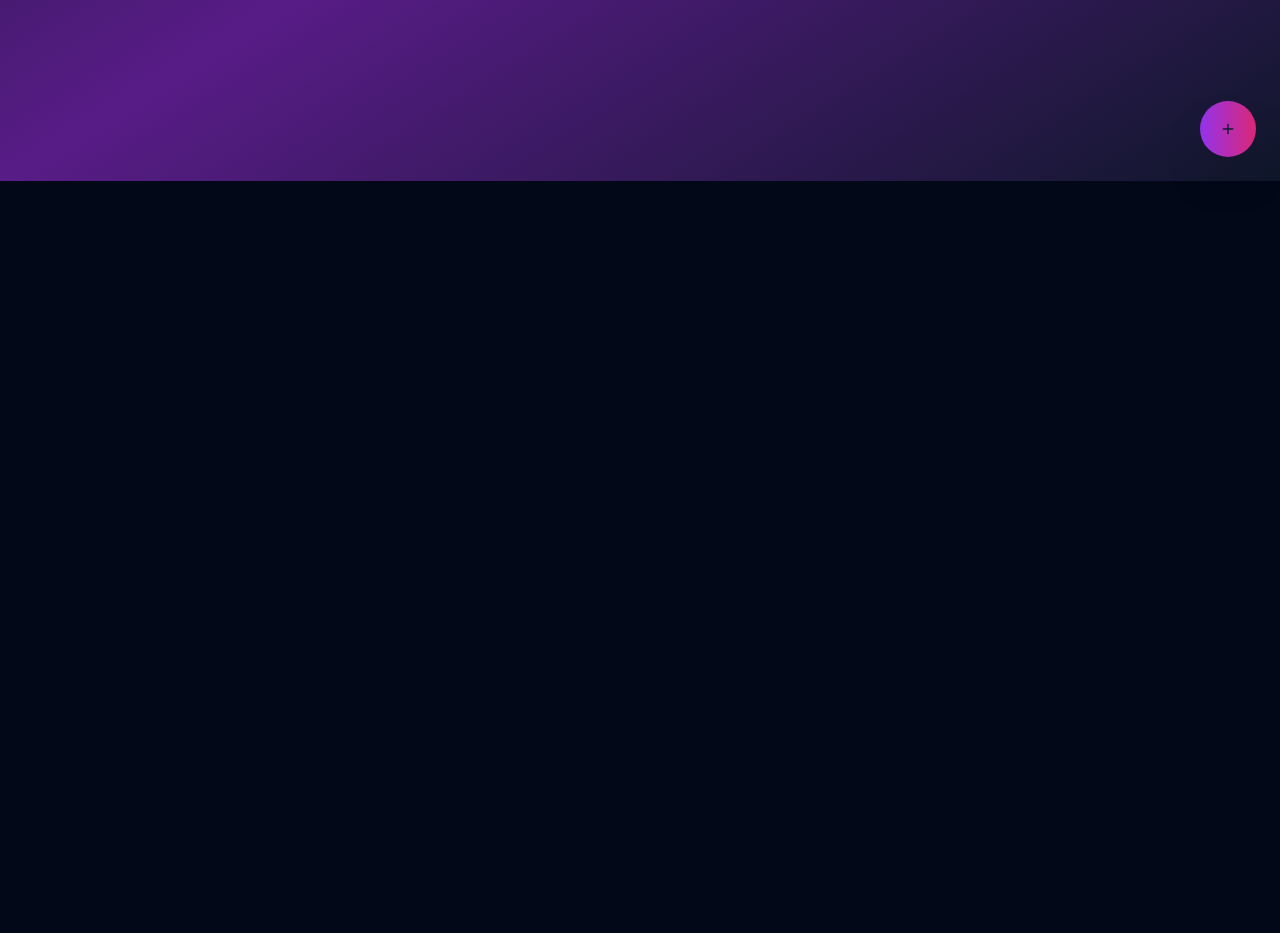
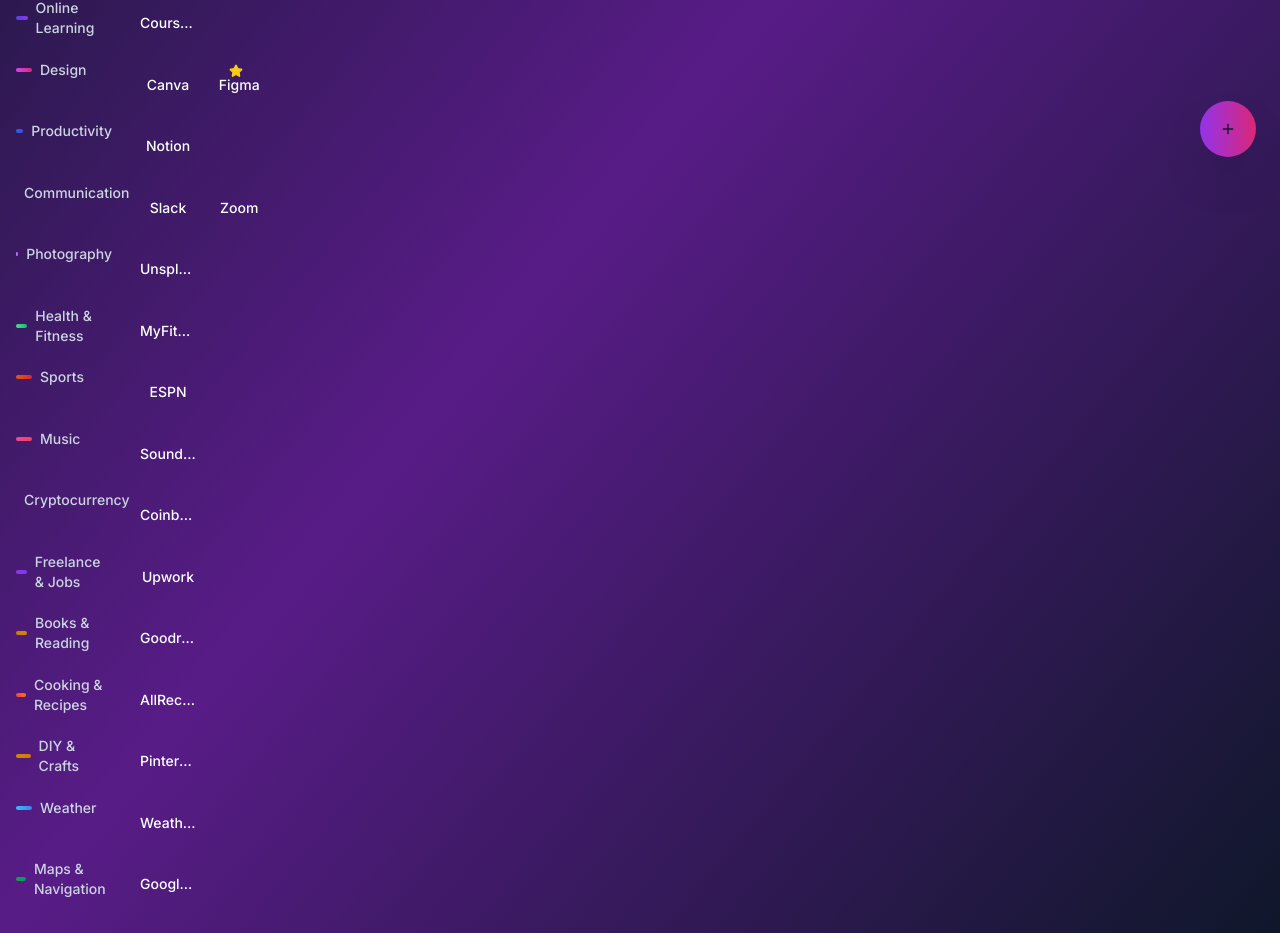
Before and after one commit to shlomixx/link-cloud-pro-ui, a React (Vite) app: page / in a window 1280 px wide. Shown: the part 619-1552 px from the top of the page. Before the commit the page ends 800 px from the top, so only its background shows below. Built offline with nearby package versions, Linux system fonts and the light colour scheme.

Commit message:
Add additional categories for better link organization

```diff
--- a/src/pages/Index.tsx
+++ b/src/pages/Index.tsx
@@ -56,6 +56,24 @@ const Index = () => {
     { key: 'github', name: 'GitHub', defaultUrl: 'https://www.github.com', category: 'tools', clicks: 61, createdAt: '2024-01-17', isFavorite: true },
     { key: 'stackoverflow', name: 'Stack Overflow', defaultUrl: 'https://stackoverflow.com', category: 'tools', clicks: 34, createdAt: '2024-01-18' },
     { key: 'discord', name: 'Discord', defaultUrl: 'https://discord.com', category: 'social', clicks: 29, createdAt: '2024-01-19' },
+    { key: 'duolingo', name: 'Duolingo', defaultUrl: 'https://www.duolingo.com', category: 'languages', clicks: 22, createdAt: '2024-01-20' },
+    { key: 'coursera', name: 'Coursera', defaultUrl: 'https://www.coursera.org', category: 'learning', clicks: 18, createdAt: '2024-01-21' },
+    { key: 'figma', name: 'Figma', defaultUrl: 'https://www.figma.com', category: 'design', clicks: 31, createdAt: '2024-01-22', isFavorite: true },
+    { key: 'notion', name: 'Notion', defaultUrl: 'https://www.notion.so', category: 'productivity', clicks: 45, createdAt: '2024-01-23' },
+    { key: 'slack', name: 'Slack', defaultUrl: 'https://slack.com', category: 'communication', clicks: 38, createdAt: '2024-01-24' },
+    { key: 'zoom', name: 'Zoom', defaultUrl: 'https://zoom.us', category: 'communication', clicks: 42, createdAt: '2024-01-25' },
+    { key: 'canva', name: 'Canva', defaultUrl: 'https://www.canva.com', category: 'design', clicks: 27, createdAt: '2024-01-26' },
+    { key: 'unsplash', name: 'Unsplash', defaultUrl: 'https://unsplash.com', category: 'photography', clicks: 19, createdAt: '2024-01-27' },
+    { key: 'myfitnesspal', name: 'MyFitnessPal', defaultUrl: 'https://www.myfitnesspal.com', category: 'health', clicks: 16, createdAt: '2024-01-28' },
+    { key: 'espn', name: 'ESPN', defaultUrl: 'https://www.espn.com', category: 'sports', clicks: 25, createdAt: '2024-01-29' },
+    { key: 'soundcloud', name: 'SoundCloud', defaultUrl: 'https://soundcloud.com', category: 'music', clicks: 21, createdAt: '2024-01-30' },
+    { key: 'coinbase', name: 'Coinbase', defaultUrl: 'https://www.coinbase.com', category: 'cryptocurrency', clicks: 14, createdAt: '2024-01-31' },
+    { key: 'upwork', name: 'Upwork', defaultUrl: 'https://www.upwork.com', category: 'freelance', clicks: 17, createdAt: '2024-02-01' },
+    { key: 'goodreads', name: 'Goodreads', defaultUrl: 'https://www.goodreads.com', category: 'books', clicks: 13, createdAt: '2024-02-02' },
+    { key: 'allrecipes', name: 'AllRecipes', defaultUrl: 'https://www.allrecipes.com', category: 'cooking', clicks: 20, createdAt: '2024-02-03' },
+    { key: 'pinterest', name: 'Pinterest', defaultUrl: 'https://www.pinterest.com', category: 'diy', clicks: 26, createdAt: '2024-02-04' },
+    { key: 'weather', name: 'Weather.com', defaultUrl: 'https://weather.com', category: 'weather', clicks: 11, createdAt: '2024-02-05' },
+    { key: 'googlemaps', name: 'Google Maps', defaultUrl: 'https://maps.google.com', category: 'maps', clicks: 33, createdAt: '2024-02-06' },
   ]);
 
   const categoryLabels = {
@@ -71,6 +89,44 @@ const Index = () => {
     food: 'Food & Dining',
     education: 'Education',
     services: 'Services',
+    health: 'Health & Fitness',
+    sports: 'Sports',
+    music: 'Music',
+    photography: 'Photography',
+    design: 'Design',
+    productivity: 'Productivity',
+    communication: 'Communication',
+    entertainment: 'Entertainment',
+    business: 'Business',
+    technology: 'Technology',
+    science: 'Science',
+    art: 'Art & Culture',
+    books: 'Books & Reading',
+    cooking: 'Cooking & Recipes',
+    diy: 'DIY & Crafts',
+    pets: 'Pets & Animals',
+    automotive: 'Automotive',
+    real_estate: 'Real Estate',
+    fashion: 'Fashion & Style',
+    weather: 'Weather',
+    maps: 'Maps & Navigation',
+    government: 'Government',
+    legal: 'Legal',
+    insurance: 'Insurance',
+    banking: 'Banking',
+    investing: 'Investing',
+    cryptocurrency: 'Cryptocurrency',
+    freelance: 'Freelance & Jobs',
+    learning: 'Online Learning',
+    languages: 'Languages',
+    meditation: 'Meditation & Wellness',
+    dating: 'Dating & Relationships',
+    parenting: 'Parenting',
+    seniors: 'Seniors',
+    kids: 'Kids & Family',
+    local: 'Local Services',
+    utilities: 'Utilities',
+    security: 'Security & Privacy',
     custom: 'Custom Links'
   };
 
@@ -87,6 +143,44 @@ const Index = () => {
     food: 'from-orange-500 to-red-500',
     education: 'from-indigo-500 to-blue-600',
     services: 'from-teal-500 to-cyan-600',
+    health: 'from-green-400 to-emerald-500',
+    sports: 'from-orange-600 to-red-600',
+    music: 'from-pink-500 to-rose-500',
+    photography: 'from-purple-400 to-violet-500',
+    design: 'from-fuchsia-500 to-pink-600',
+    productivity: 'from-blue-600 to-indigo-600',
+    communication: 'from-cyan-500 to-blue-500',
+    entertainment: 'from-amber-500 to-orange-600',
+    business: 'from-slate-700 to-gray-800',
+    technology: 'from-blue-500 to-purple-600',
+    science: 'from-teal-600 to-green-600',
+    art: 'from-rose-500 to-pink-600',
+    books: 'from-amber-600 to-yellow-600',
+    cooking: 'from-red-500 to-orange-500',
+    diy: 'from-yellow-600 to-amber-600',
+    pets: 'from-green-500 to-teal-500',
+    automotive: 'from-gray-700 to-slate-800',
+    real_estate: 'from-emerald-700 to-green-700',
+    fashion: 'from-pink-600 to-rose-600',
+    weather: 'from-sky-400 to-blue-500',
+    maps: 'from-green-600 to-emerald-600',
+    government: 'from-blue-700 to-indigo-700',
+    legal: 'from-slate-600 to-gray-700',
+    insurance: 'from-blue-600 to-cyan-600',
+    banking: 'from-green-700 to-emerald-700',
+    investing: 'from-emerald-600 to-green-600',
+    cryptocurrency: 'from-yellow-500 to-amber-500',
+    freelance: 'from-purple-600 to-violet-600',
+    learning: 'from-indigo-600 to-purple-600',
+    languages: 'from-rose-600 to-pink-600',
+    meditation: 'from-green-400 to-teal-400',
+    dating: 'from-pink-500 to-rose-500',
+    parenting: 'from-blue-400 to-cyan-400',
+    seniors: 'from-gray-500 to-slate-600',
+    kids: 'from-yellow-400 to-orange-400',
+    local: 'from-teal-600 to-cyan-600',
+    utilities: 'from-gray-600 to-slate-700',
+    security: 'from-red-600 to-rose-600',
     custom: 'from-slate-600 to-gray-700'
   };
 
```
